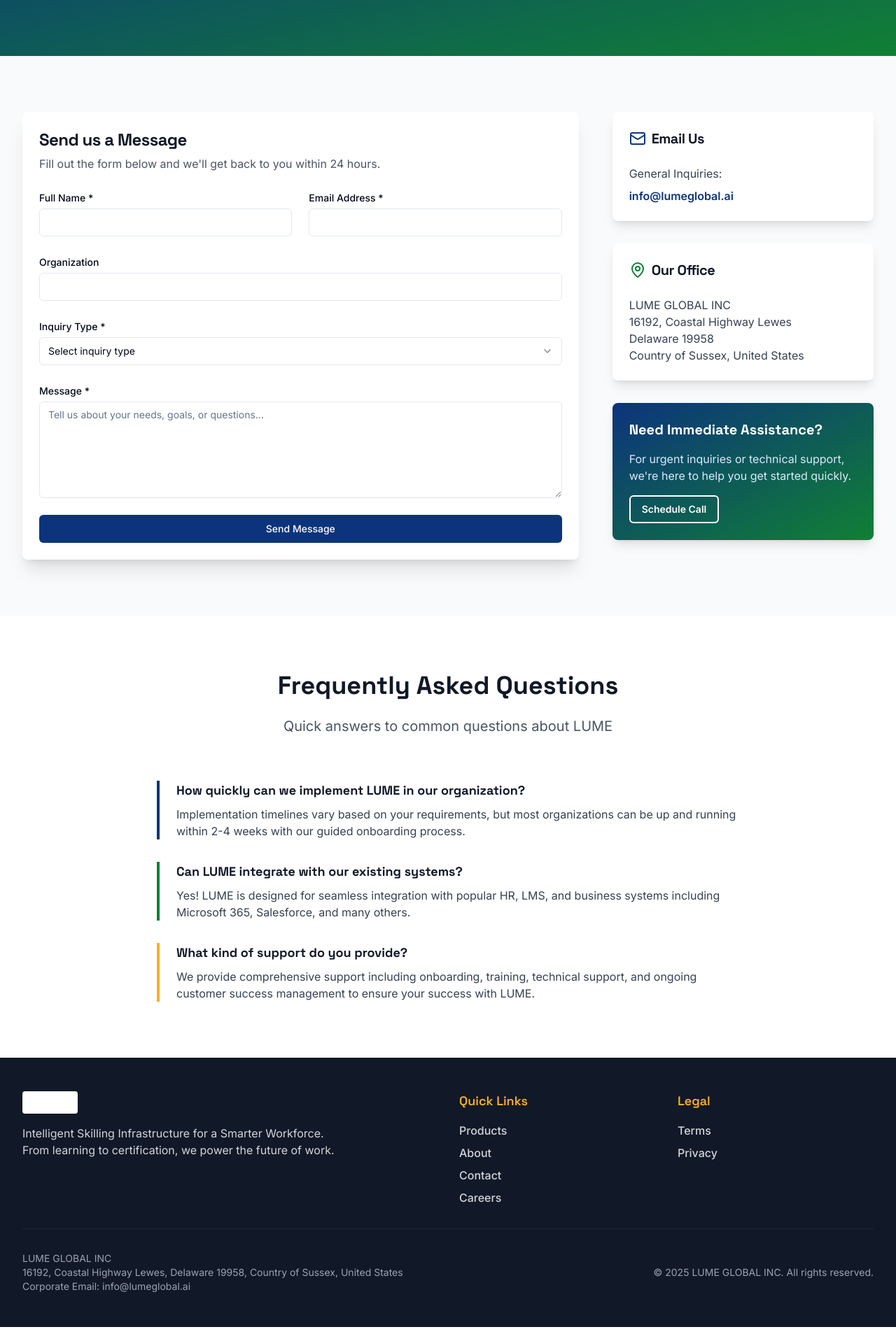
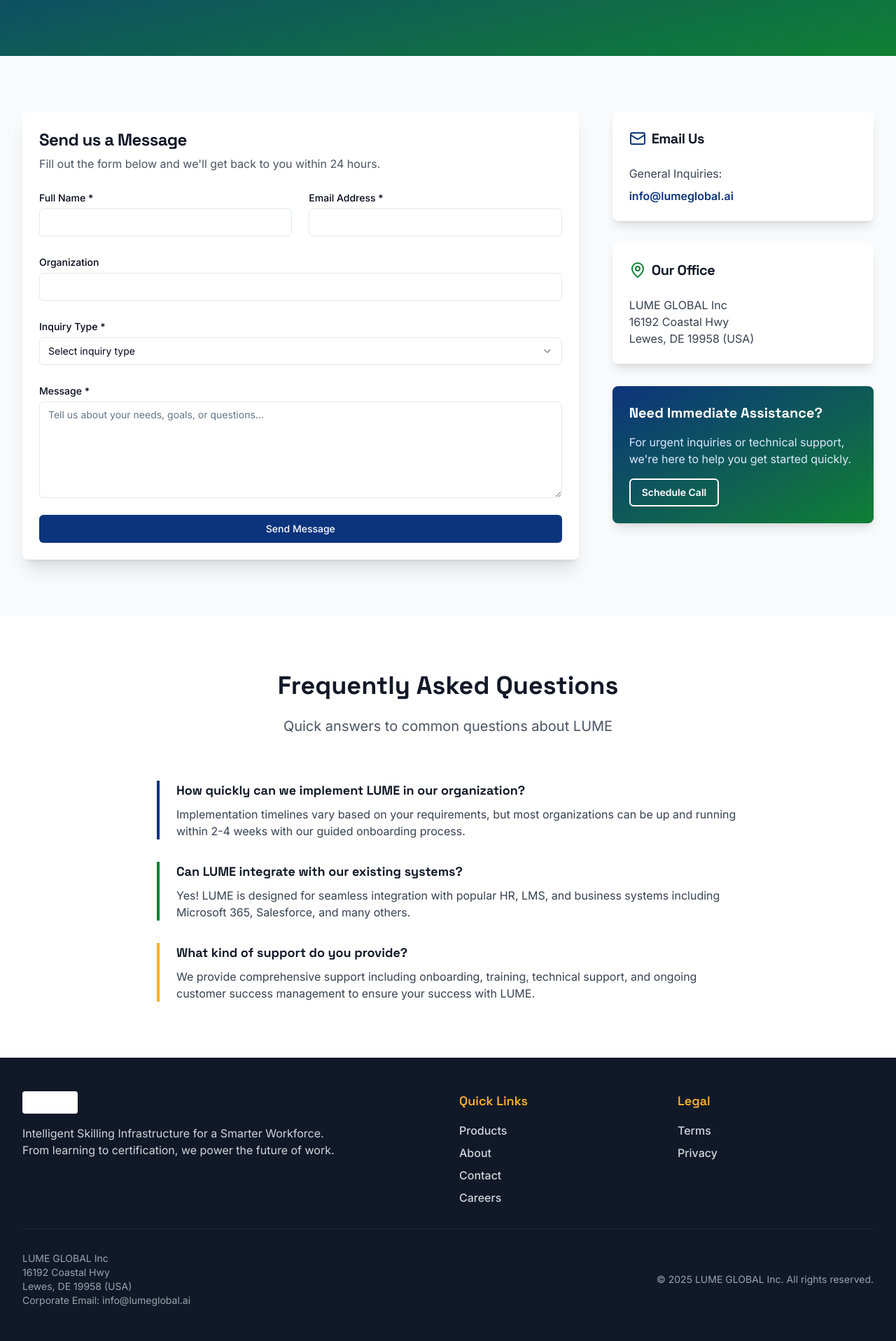
Before and after one commit to S17-Sh/lume-skill-portal, a React (Vite) app: page /contact in a window 1280 px wide. Shown: the part 272-2189 px from the top of the page at 70% size. Built offline with nearby package versions, Linux system fonts and the light colour scheme.

Commit message:
Update website address
Update the company address across the website to "LUME GLOBAL Inc, 16192 Coastal Hwy, Lewes, DE 19958 (USA)". This change affects the footer and contact page.

```diff
--- a/src/components/Footer.tsx
+++ b/src/components/Footer.tsx
@@ -43,12 +43,12 @@ const Footer = () => {
         <div className="border-t border-gray-800 mt-8 pt-8">
           <div className="flex flex-col md:flex-row justify-between items-center">
             <div className="text-gray-400 text-sm">
-              <p>LUME GLOBAL INC</p>
-              <p>16192, Coastal Highway Lewes, Delaware 19958, Country of Sussex, United States</p>
+              <p>LUME GLOBAL Inc</p>
+              <p>16192 Coastal Hwy<br />Lewes, DE 19958 (USA)</p>
               <p>Corporate Email: info@lumeglobal.ai</p>
             </div>
             <div className="text-gray-400 text-sm mt-4 md:mt-0">
-              © 2025 LUME GLOBAL INC. All rights reserved.
+              © 2025 LUME GLOBAL Inc. All rights reserved.
             </div>
           </div>
         </div>
--- a/src/pages/Contact.tsx
+++ b/src/pages/Contact.tsx
@@ -173,10 +173,9 @@ const Contact = () => {
                 </CardHeader>
                 <CardContent>
                   <p className="text-gray-700">
-                    LUME GLOBAL INC<br />
-                    16192, Coastal Highway Lewes<br />
-                    Delaware 19958<br />
-                    Country of Sussex, United States
+                    LUME GLOBAL Inc<br />
+                    16192 Coastal Hwy<br />
+                    Lewes, DE 19958 (USA)
                   </p>
                 </CardContent>
               </Card>
```
